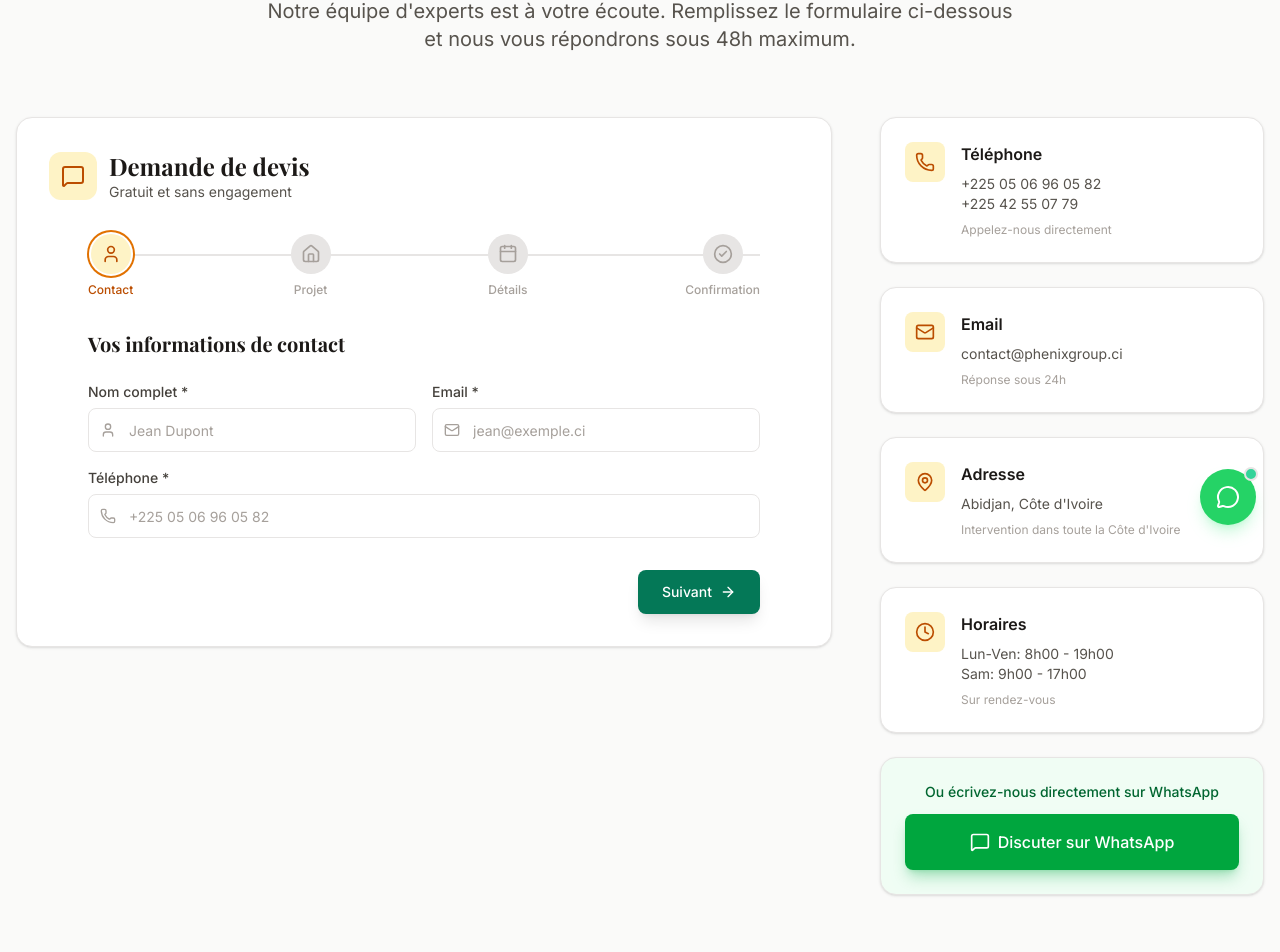
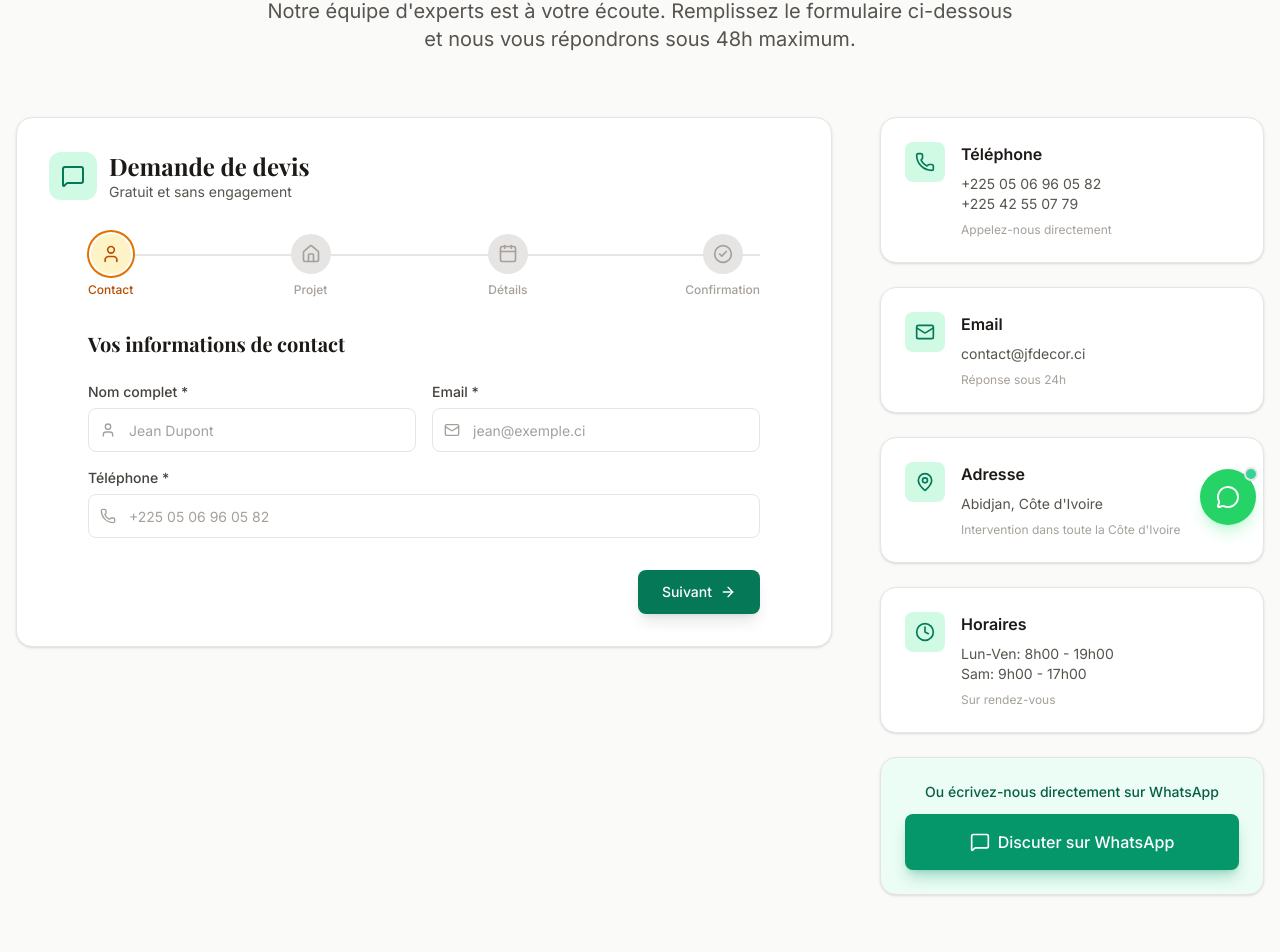
Before and after one commit to PATAWALA/PH-NIX-GROUP, a Next.js app: page /contact in a window 1280 px wide. Shown: the part 251-1203 px from the top of the page. Built offline with nearby package versions, Linux system fonts and the light colour scheme; a web font is replaced by a local one.

Commit message:
99 update

```diff
--- a/src/app/a-propos/page.tsx
+++ b/src/app/a-propos/page.tsx
@@ -2,8 +2,8 @@ import { Metadata } from 'next'
 import { Award, Users, Clock, Target } from 'lucide-react'
 
 export const metadata: Metadata = {
-  title: 'À Propos | PHÉNIX GROUP & JF DÉCOR',
-  description: '25 ans d\'excellence dans la construction, l\'aménagement et le paysagisme.',
+  title: 'À Propos | JF DÉCOR',
+  description: '16 ans d\'excellence dans l\'aménagement extérieur et le paysagisme.',
 }
 
 export default function AProposPage() {
@@ -11,15 +11,15 @@ export default function AProposPage() {
     <div className="pt-32 pb-24">
       <div className="max-w-7xl mx-auto px-4">
         <div className="text-center mb-16">
-          <span className="text-amber-700 font-semibold text-sm uppercase tracking-wider">
+          <span className="text-emerald-700 font-semibold text-sm uppercase tracking-wider">
             Notre Histoire
           </span>
           <h1 className="text-4xl md:text-5xl font-bold text-stone-900 mt-3 mb-6 font-serif">
             À propos de nous
           </h1>
           <p className="text-stone-600 text-lg max-w-2xl mx-auto">
-            Depuis 1998, PHÉNIX GROUP & JF DÉCOR incarne l&apos;excellence dans l&apos;art
-            de construire, d&apos;aménager et de sublimer les espaces.
+            Depuis 2008, JF DÉCOR incarne l&apos;excellence dans l&apos;art
+            d&apos;aménager et de sublimer les espaces extérieurs.
           </p>
         </div>
 
@@ -31,7 +31,7 @@ export default function AProposPage() {
             { icon: Target, title: '97%', description: 'Sur mesure' },
           ].map((stat, index) => (
             <div key={index} className="text-center p-6">
-              <stat.icon className="h-10 w-10 text-amber-600 mx-auto mb-4" />
+              <stat.icon className="h-10 w-10 text-emerald-600 mx-auto mb-4" />
               <div className="text-3xl font-bold text-stone-900 font-serif">{stat.title}</div>
               <div className="text-stone-600">{stat.description}</div>
             </div>
--- a/src/app/contact/page.tsx
+++ b/src/app/contact/page.tsx
@@ -6,8 +6,8 @@ import { Button } from '@/components/ui/Button'
 import Link from 'next/link'
 
 export const metadata: Metadata = {
-  title: 'Contact & Devis | PHÉNIX GROUP & JF DÉCOR',
-  description: 'Contactez-nous pour un devis gratuit. Notre équipe vous répond sous 48h pour concrétiser votre projet.',
+  title: 'Contact & Devis | JF DÉCOR',
+  description: 'Contactez-nous pour un devis gratuit. Notre équipe vous répond sous 48h pour concrétiser votre projet paysager.',
 }
 
 const contactInfo = [
@@ -20,7 +20,7 @@ const contactInfo = [
   {
     icon: Mail,
     title: 'Email',
-    details: ['contact@phenixgroup.ci'],
+    details: ['contact@jfdecor.ci'],
     description: 'Réponse sous 24h',
   },
   {
@@ -42,7 +42,7 @@ export default function ContactPage() {
     <div className="pt-32 pb-24">
       <div className="max-w-7xl mx-auto px-4">
         <div className="text-center mb-16">
-          <span className="text-amber-700 font-semibold text-sm uppercase tracking-wider">Contact</span>
+          <span className="text-emerald-700 font-semibold text-sm uppercase tracking-wider">Contact</span>
           <h1 className="text-4xl md:text-5xl lg:text-6xl font-bold text-stone-900 mt-3 mb-6 font-serif">
             Parlons de votre projet
           </h1>
@@ -56,8 +56,8 @@ export default function ContactPage() {
           <div className="lg:col-span-2">
             <Card className="p-8">
               <div className="flex items-center gap-3 mb-8">
-                <div className="w-12 h-12 rounded-xl bg-amber-100 flex items-center justify-center">
-                  <MessageSquare className="h-6 w-6 text-amber-700" />
+                <div className="w-12 h-12 rounded-xl bg-emerald-100 flex items-center justify-center">
+                  <MessageSquare className="h-6 w-6 text-emerald-700" />
                 </div>
                 <div>
                   <h2 className="text-2xl font-bold text-stone-900 font-serif">Demande de devis</h2>
@@ -72,8 +72,8 @@ export default function ContactPage() {
             {contactInfo.map((item, index) => (
               <Card key={index} className="p-6 hover:shadow-lg transition-shadow">
                 <div className="flex items-start gap-4">
-                  <div className="w-10 h-10 rounded-lg bg-amber-100 flex items-center justify-center flex-shrink-0">
-                    <item.icon className="h-5 w-5 text-amber-700" />
+                  <div className="w-10 h-10 rounded-lg bg-emerald-100 flex items-center justify-center flex-shrink-0">
+                    <item.icon className="h-5 w-5 text-emerald-700" />
                   </div>
                   <div>
                     <h3 className="font-semibold text-stone-900 mb-2">{item.title}</h3>
@@ -87,20 +87,20 @@ export default function ContactPage() {
             ))}
 
             {/* Bouton WhatsApp direct */}
-            <Card className="p-6 bg-green-50 border-green-200">
+            <Card className="p-6 bg-emerald-50 border-emerald-200">
               <div className="text-center">
-                <p className="text-sm text-green-800 mb-3 font-medium">
+                <p className="text-sm text-emerald-800 mb-3 font-medium">
                   Ou écrivez-nous directement sur WhatsApp
                 </p>
                 <a
-                  href="https://wa.me/22542550779?text=Bonjour%20PHÉNIX%20GROUP%20%26%20JF%20DÉCOR,%20je%20souhaite%20échanger%20au%20sujet%20d'un%20projet."
+                  href="https://wa.me/22542550779?text=Bonjour%20JF%20DÉCOR,%20je%20souhaite%20échanger%20au%20sujet%20d'un%20projet."
                   target="_blank"
                   rel="noopener noreferrer"
                 >
                   <Button
                     variant="gold"
                     size="lg"
-                    className="w-full bg-green-600 hover:bg-green-700 text-white shadow-lg shadow-green-600/30"
+                    className="w-full bg-emerald-600 hover:bg-emerald-700 text-white shadow-lg shadow-emerald-600/30"
                   >
                     <MessageSquare className="h-5 w-5 mr-2" />
                     Discuter sur WhatsApp
--- a/src/app/realisations/page.tsx
+++ b/src/app/realisations/page.tsx
@@ -2,8 +2,8 @@ import { Metadata } from 'next'
 import { GalleryGrid } from '@/components/gallery/GalleryGrid'
 
 export const metadata: Metadata = {
-  title: 'Nos Réalisations | PHÉNIX GROUP & JF DÉCOR',
-  description: 'Découvrez nos réalisations d\'exception en construction, aménagement et paysagisme.',
+  title: 'Nos Réalisations | JF DÉCOR',
+  description: 'Découvrez nos réalisations d\'exception en aménagement extérieur et paysagisme.',
 }
 
 export default function RealisationsPage() {
@@ -11,7 +11,7 @@ export default function RealisationsPage() {
     <div className="pt-32 pb-24">
       <div className="max-w-7xl mx-auto px-4">
         <div className="text-center mb-16">
-          <span className="text-amber-700 font-semibold text-sm uppercase tracking-wider">
+          <span className="text-emerald-700 font-semibold text-sm uppercase tracking-wider">
             Portfolio
           </span>
           <h1 className="text-4xl md:text-5xl font-bold text-stone-900 mt-3 mb-6 font-serif">
```
